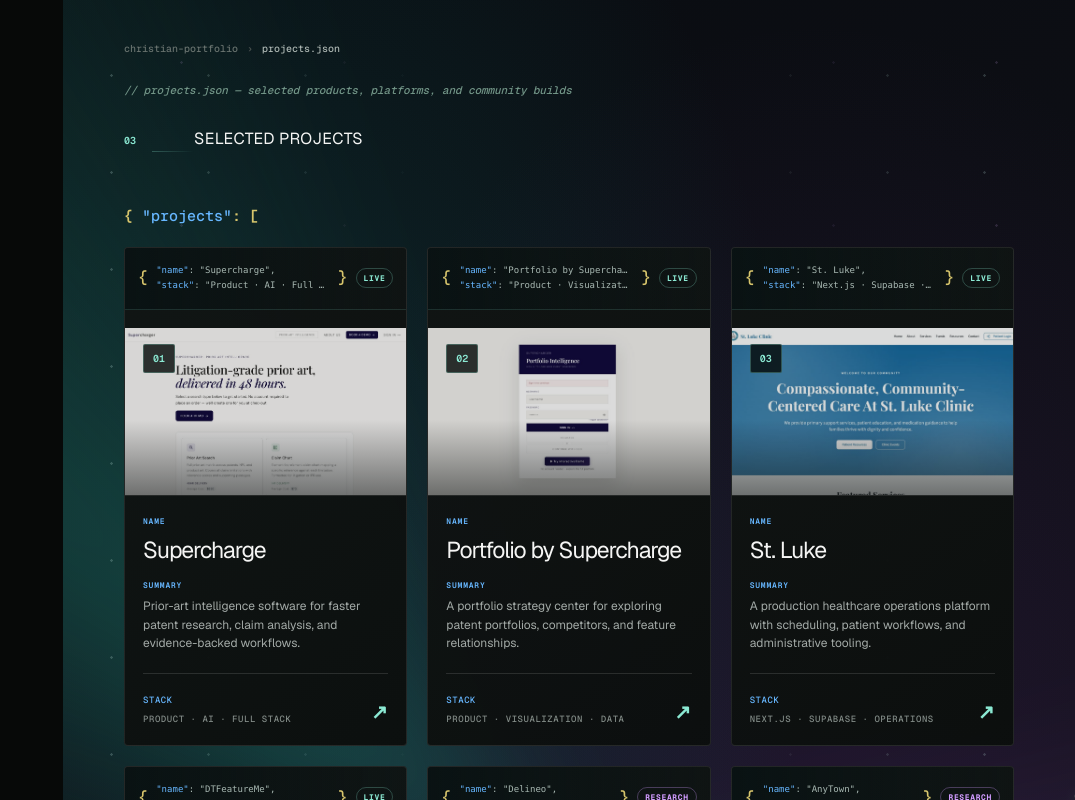
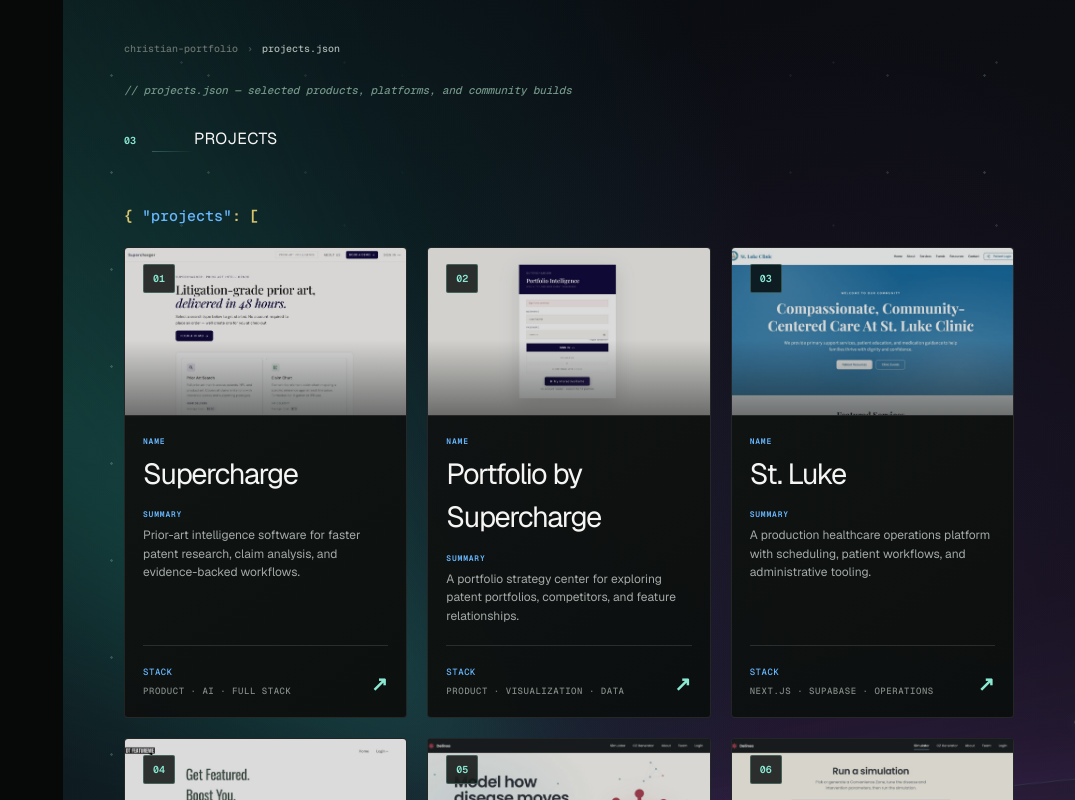
Before and after one commit to ChrisBakhit/christian-portfolio, a Next.js app: page / in a window 1280 px wide. Shown: the part 4480-5280 px from the top of the page, without its empty margins (205-1280 px from the left). Built offline with nearby package versions, Linux system fonts and the light colour scheme.

Commit message:
Restore original project card titles

```diff
--- a/app/navigation.css
+++ b/app/navigation.css
@@ -304,8 +304,6 @@
 .projects { padding-left:clamp(22px,2.6vw,48px); padding-right:clamp(22px,2.6vw,48px); }
 .projectGrid { grid-template-columns:repeat(3,minmax(0,1fr)); gap:20px; width:min(100%,890px); margin:0 auto; }
 .projectCard { min-height:410px; padding:0 18px 20px; border-color:rgba(255,255,255,.09); box-shadow:none; }
-.projectCodeSnippet { min-height:62px; margin:0 -18px 18px; padding:10px 13px; display:flex; align-items:center; gap:8px; border-bottom:1px solid rgba(139,233,211,.14); background:linear-gradient(90deg,rgba(8,18,19,.85),rgba(13,24,25,.2)); color:#a8b8b2; font:500 9px/1.5 var(--font-mono); overflow:hidden; }
-.projectCodeSnippet>div { min-width:0; display:grid; gap:2px; overflow:hidden; }.projectCodeSnippet code { display:block; overflow:hidden; text-overflow:ellipsis; white-space:nowrap; }.projectCodeSnippet code b { color:#67b7ff; font-weight:500; }.projectCodeSnippet .syntaxBrace { color:#d7c56c; font-size:17px; }.projectCodeSnippet .projectStatus { flex:none; margin-left:auto; }
 .projectCard { width:100%; color:inherit; text-align:left; cursor:pointer; font:inherit; appearance:none; -webkit-appearance:none; outline:0; }
 .projectVisual { height:168px; margin:0 -18px 20px; }
 .projectCard p { font-size:12px; line-height:1.55; margin-bottom:20px; }
@@ -315,7 +313,6 @@
 .projectCard:hover { transform:translateY(-3px); border-color:rgba(139,233,211,.3); box-shadow:0 16px 36px rgba(0,0,0,.18); }
 .projectVisual img { filter:saturate(.76) brightness(.86); }
 .projectCard:hover .projectVisual img { filter:saturate(.94) brightness(.94); }
-.projectCard h3 { font-size:23px; }
 .skillsEditor { border-top-color:rgba(139,233,211,.14); }
 .portraitFrame { aspect-ratio:1; width:min(100%,520px); margin-inline:auto; padding:11px; overflow:visible; border:1px solid rgba(139,233,211,.34); border-radius:50%; background:radial-gradient(circle at 50% 45%,rgba(29,101,108,.26),rgba(7,12,19,.96) 67%); box-shadow:0 32px 90px rgba(0,0,0,.55),0 0 0 10px rgba(139,233,211,.035),0 0 70px rgba(48,185,174,.16); }
 .portraitFrame:before { inset:11px; border-radius:50%; background:linear-gradient(145deg,rgba(139,233,211,.16),transparent 35%,rgba(0,0,0,.38) 100%); }
--- a/app/page.tsx
+++ b/app/page.tsx
@@ -303,7 +303,6 @@
     ["education.md", "Georgia Tech and Johns Hopkins", "#education", "mdIcon", "#"],
   ].filter(([name, keywords]) => `${name} ${keywords}`.toLowerCase().includes(paletteQuery.toLowerCase()));
 
-  const projectStatus = (title: string) => title === "Delineo" || title === "AnyTown" ? "Research" : title === "HopMC" ? "Community" : "Live";
 
   return (
     <main className={`${sidebarOpen ? "sidebarOpen" : ""} cosmic-${cosmicMode}`} onClick={() => activeMenu && setActiveMenu(null)}>
@@ -382,11 +381,11 @@
         <div className="projectHeader">
           <div className="editorCrumb"><span>christian-portfolio</span><b>›</b><strong>projects.json</strong></div>
           <p className="codeComment" data-reveal>// projects.json — selected products, platforms, and community builds</p>
-          <div className="sectionTitle" data-reveal><span>03</span><h2>Selected projects</h2></div>
+          <div className="sectionTitle" data-reveal><span>03</span><h2>Projects</h2></div>
           <code className="jsonRoot" data-reveal><span>{`{`}</span> <b>&quot;projects&quot;</b>: [</code>
         </div>
         <div className="projectGrid">
-          {projects.map(([title, description, tags, href, image], index) => <a href={href} target="_blank" rel="noreferrer" className="projectCard" key={title} data-reveal><div className="projectCodeSnippet"><span className="syntaxBrace">{`{`}</span><div><code><b>&quot;name&quot;</b>: &quot;{title}&quot;,</code><code><b>&quot;stack&quot;</b>: &quot;{tags}&quot;,</code></div><span className="syntaxBrace">{`}`}</span><b className={`projectStatus status${projectStatus(title)}`}>{projectStatus(title)}</b></div><div className="projectVisual"><img src={image} alt={`${title} website preview`} /><span className="cardNumber">{String(index + 1).padStart(2, "0")}</span></div><div className="projectCopy"><small>name</small><h3>{title}</h3><small>summary</small><p>{description}</p></div><footer><span><i>stack</i>{tags}</span><b aria-hidden="true">↗</b></footer></a>)}
+          {projects.map(([title, description, tags, href, image], index) => <a href={href} target="_blank" rel="noreferrer" className="projectCard" key={title} data-reveal><div className="projectVisual"><img src={image} alt={`${title} website preview`} /><span className="cardNumber">{String(index + 1).padStart(2, "0")}</span></div><div className="projectCopy"><small>name</small><h3>{title}</h3><small>summary</small><p>{description}</p></div><footer><span><i>stack</i>{tags}</span><b aria-hidden="true">↗</b></footer></a>)}
         </div>
         <code className="jsonRoot jsonClose" data-reveal>]</code>
       </section>
```
